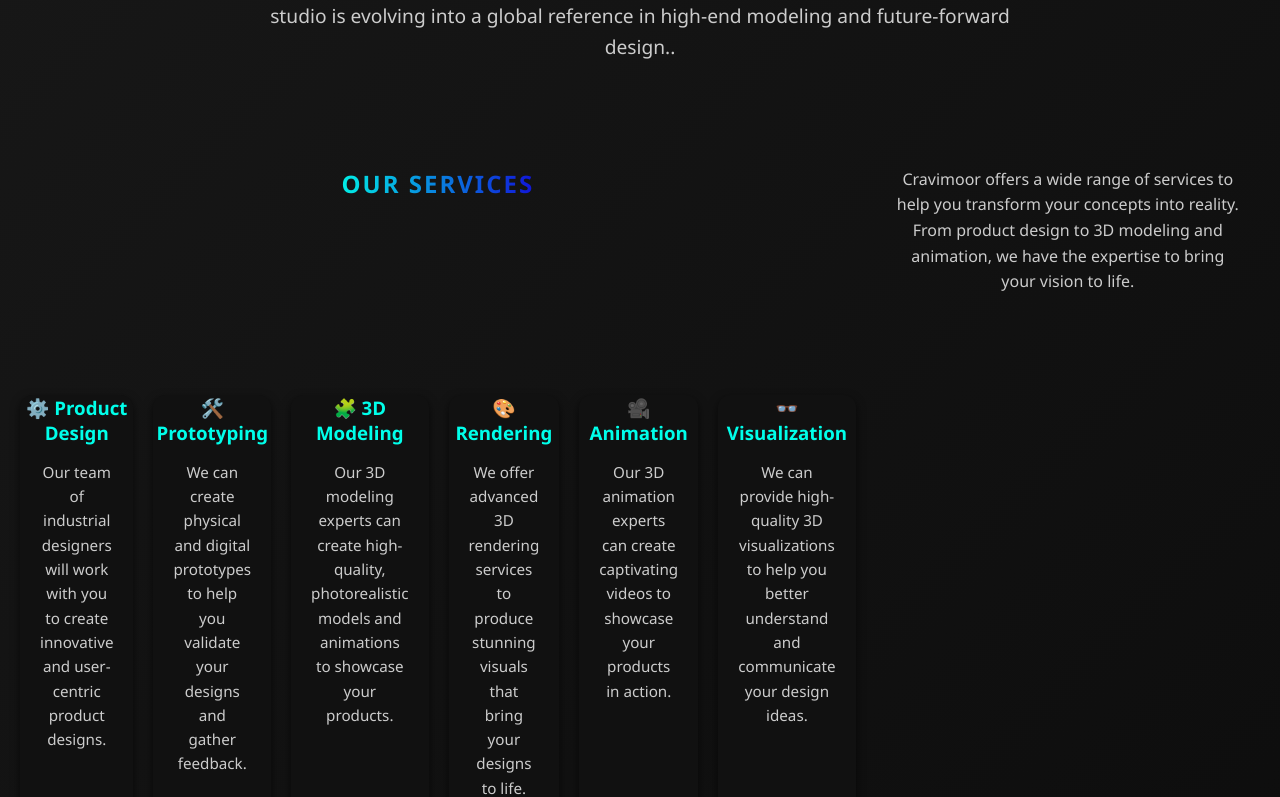
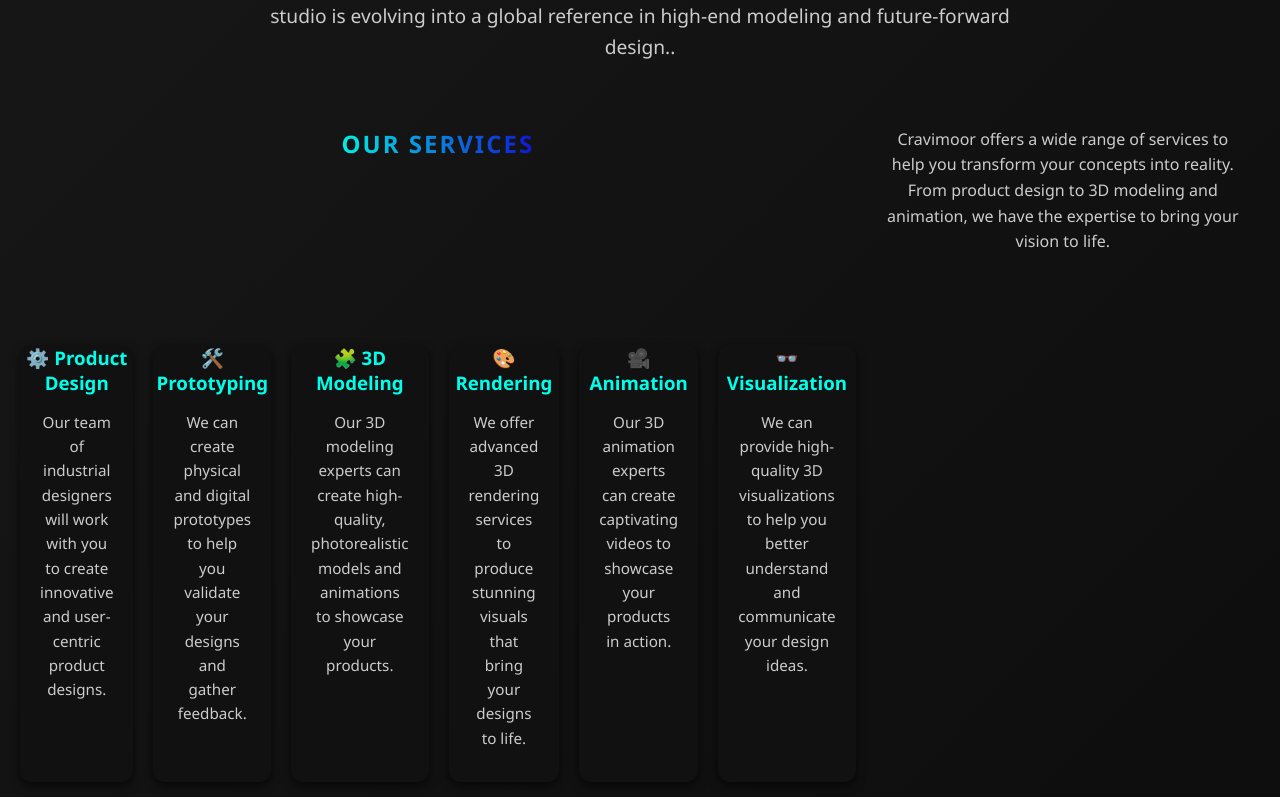
Before and after one commit to Walidghidhaoui/CRAVIMOOR, a React (Create React App) app: page / in a window 1280 px wide. Shown: the part 5369-6166 px from the top of the page. Built offline with nearby package versions, Linux system fonts and the light colour scheme.

Commit message:
Mise à jour globale

```diff
--- a/src/App.css
+++ b/src/App.css
@@ -634,8 +634,8 @@ header {
 .our-services {
   display: grid;
   grid-template-columns: repeat(2, 1fr);
-  gap: 20px;
-  padding: 40px 20px;
+  gap: 10px;
+  padding: 0px 20px;
   justify-items: center;
 }
 
@@ -644,7 +644,7 @@ header {
   padding: 0px;
   border-radius: 12px;
   text-align: center;
-  width: 100%;
+  width: 200%;
   max-width: 200px;
   aspect-ratio: 1 / 1;
 
```
